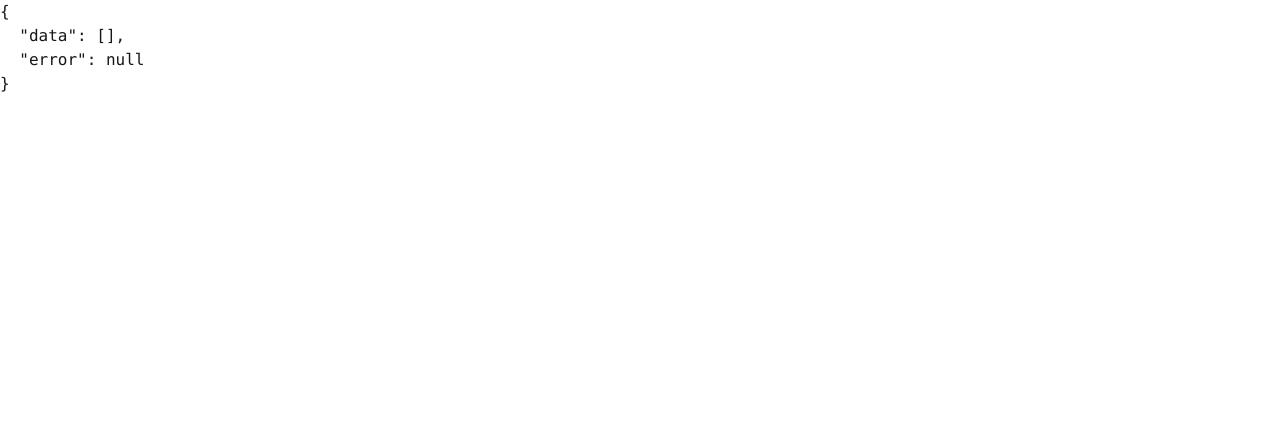
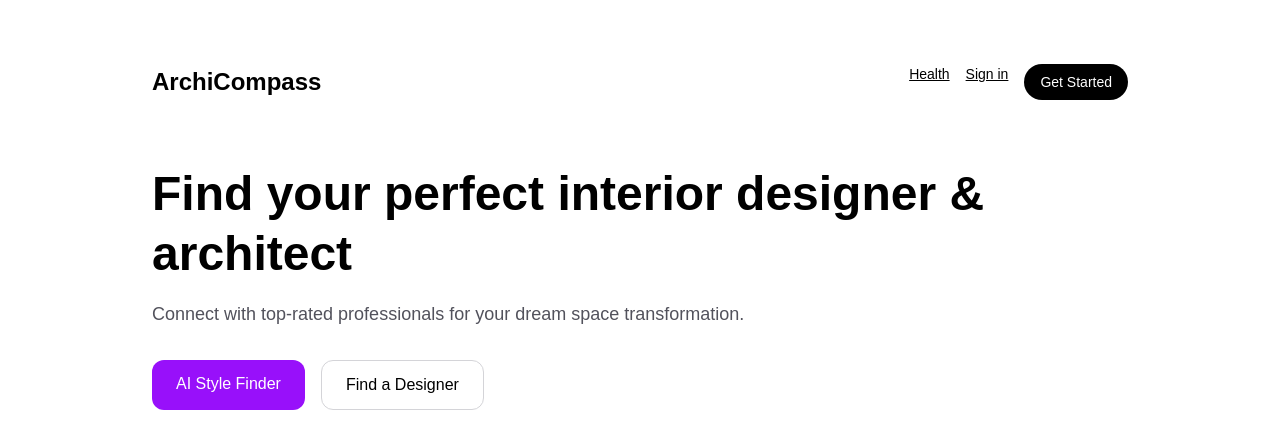
Before and after one commit to SergiiMorozz/archicompass-web, a Next.js app: page / in a window 1280 px wide. Shown: the top 448 px of the page. Built offline with nearby package versions, Linux system fonts and the light colour scheme; no server answers; the database is empty.

Commit message:
Restore homepage and move Supabase check to /health

```diff
--- a/app/health/page.tsx
+++ b/app/health/page.tsx
@@ -1,14 +1,16 @@
-import { supabase } from '@/lib/supabase'
+import { supabase } from "@/lib/supabase";
+
+export const revalidate = 0;
 
 export default async function HealthPage() {
-  const { data, error } = await supabase.from('profiles').select('id').limit(1)
+  const { data, error } = await supabase
+    .from("profiles")
+    .select("id")
+    .limit(1);
 
   return (
-    <div style={{ padding: 40 }}>
-      <h1>Health check</h1>
-      <pre style={{ marginTop: 20 }}>
-        {JSON.stringify({ ok: !error, error: error?.message ?? null, sample: data ?? null }, null, 2)}
-      </pre>
-    </div>
-  )
+    <pre style={{ padding: 24 }}>
+      {JSON.stringify({ ok: !error, error: error?.message ?? null, sample: data ?? [] }, null, 2)}
+    </pre>
+  );
 }
--- a/app/page.tsx
+++ b/app/page.tsx
@@ -1,14 +1,32 @@
-import { supabase } from '@/lib/supabase'
+export default function Home() {
+  return (
+    <main className="min-h-screen bg-white text-black">
+      <div className="mx-auto max-w-5xl px-6 py-16">
+        <div className="flex items-center justify-between">
+          <div className="text-2xl font-semibold">ArchiCompass</div>
+          <div className="flex gap-4 text-sm">
+            <a href="/health" className="underline">Health</a>
+            <a href="#" className="underline">Sign in</a>
+            <a href="#" className="rounded-full bg-black px-4 py-2 text-white">Get Started</a>
+          </div>
+        </div>
 
-export default async function Home() {
-  const { data, error } = await supabase
-    .from('profiles')
-    .select('id')
-    .limit(1)
+        <h1 className="mt-16 text-5xl font-bold leading-tight">
+          Find your perfect interior designer & architect
+        </h1>
+        <p className="mt-4 max-w-2xl text-lg text-zinc-600">
+          Connect with top-rated professionals for your dream space transformation.
+        </p>
 
-  return (
-    <pre>
-      {JSON.stringify({ data, error }, null, 2)}
-    </pre>
-  )
+        <div className="mt-8 flex gap-4">
+          <a className="rounded-xl bg-purple-600 px-6 py-3 text-white" href="#">
+            AI Style Finder
+          </a>
+          <a className="rounded-xl border border-zinc-300 px-6 py-3" href="#">
+            Find a Designer
+          </a>
+        </div>
+      </div>
+    </main>
+  );
 }
```
